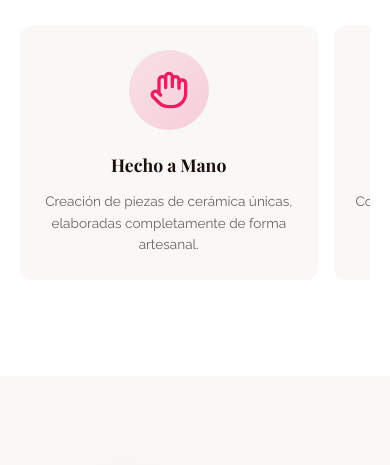
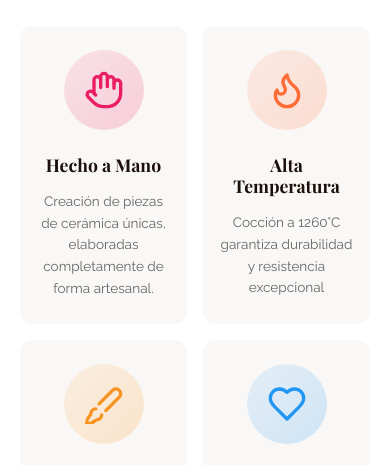
Before and after one commit to OkLatino/TashiMx, a plain HTML site: page index.html in a window 390 px wide. Shown: the part 2881-3346 px from the top of the page. Drawn offline with nearby package versions, Linux system fonts and the light colour scheme.

Commit message:
Fix mobile features grid: force grid layout remove scroll

```diff
--- a/css/style.css
+++ b/css/style.css
@@ -2572,16 +2572,13 @@ section {
         object-fit: cover;
     }
 
-    /* Features como carrusel */
+    /* Features layout fix - 2 columns grid */
     .features-grid {
-        display: flex;
-        overflow-x: auto;
-        overflow-y: hidden;
-        scroll-snap-type: x mandatory;
+        display: grid;
+        grid-template-columns: repeat(2, 1fr);
         gap: 1rem;
         padding: 1rem 0;
-        -webkit-overflow-scrolling: touch;
-        scrollbar-width: thin;
+        overflow: visible;
     }
 
     .features-grid::-webkit-scrollbar {
@@ -2599,8 +2596,9 @@ section {
     }
 
     .feature-card {
-        flex: 0 0 85%;
-        scroll-snap-align: center;
+        flex: 1 1 auto;
+        width: 100%;
+        scroll-snap-align: none;
     }
 
 
```
